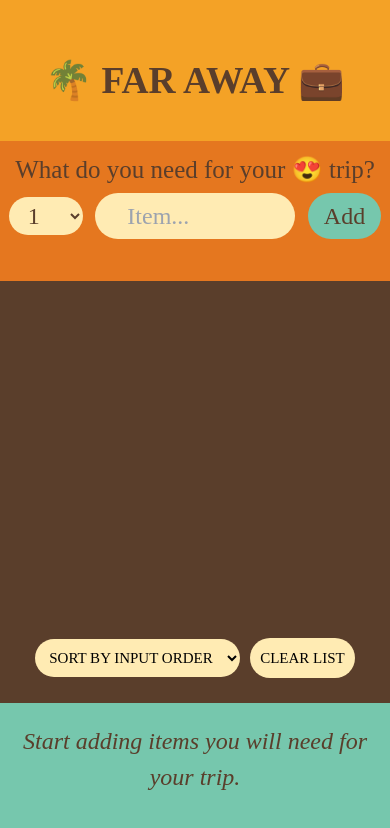
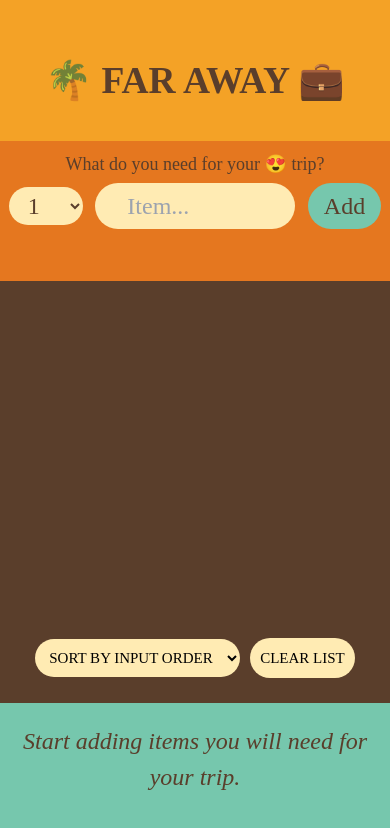
Before and after one commit to Shadrack04/travel-list, a React (Vite) app: page / in a window 390 px wide. Shown: the top 828 px of the page. Built offline with nearby package versions, Linux system fonts and the light colour scheme.

Commit message:
Style the mobile view of the form section

```diff
--- a/src/components/Form.jsx
+++ b/src/components/Form.jsx
@@ -21,7 +21,9 @@ export default function Form({ onAddItem }) {
   return (
     <div className=" row-span-2 bg-[#e5771f] flex flex-col items-center py-4 gap-2 sm:flex-row sm:justify-center">
       <div>
-        <p className=" text-[2.5rem]">What do you need for your 😍 trip?</p>
+        <p className=" text-[1.8rem] sm:text-[2.5rem]">
+          What do you need for your 😍 trip?
+        </p>
       </div>
       <form action="#" onSubmit={(e) => handleSubmit(e)}>
         <select
```
